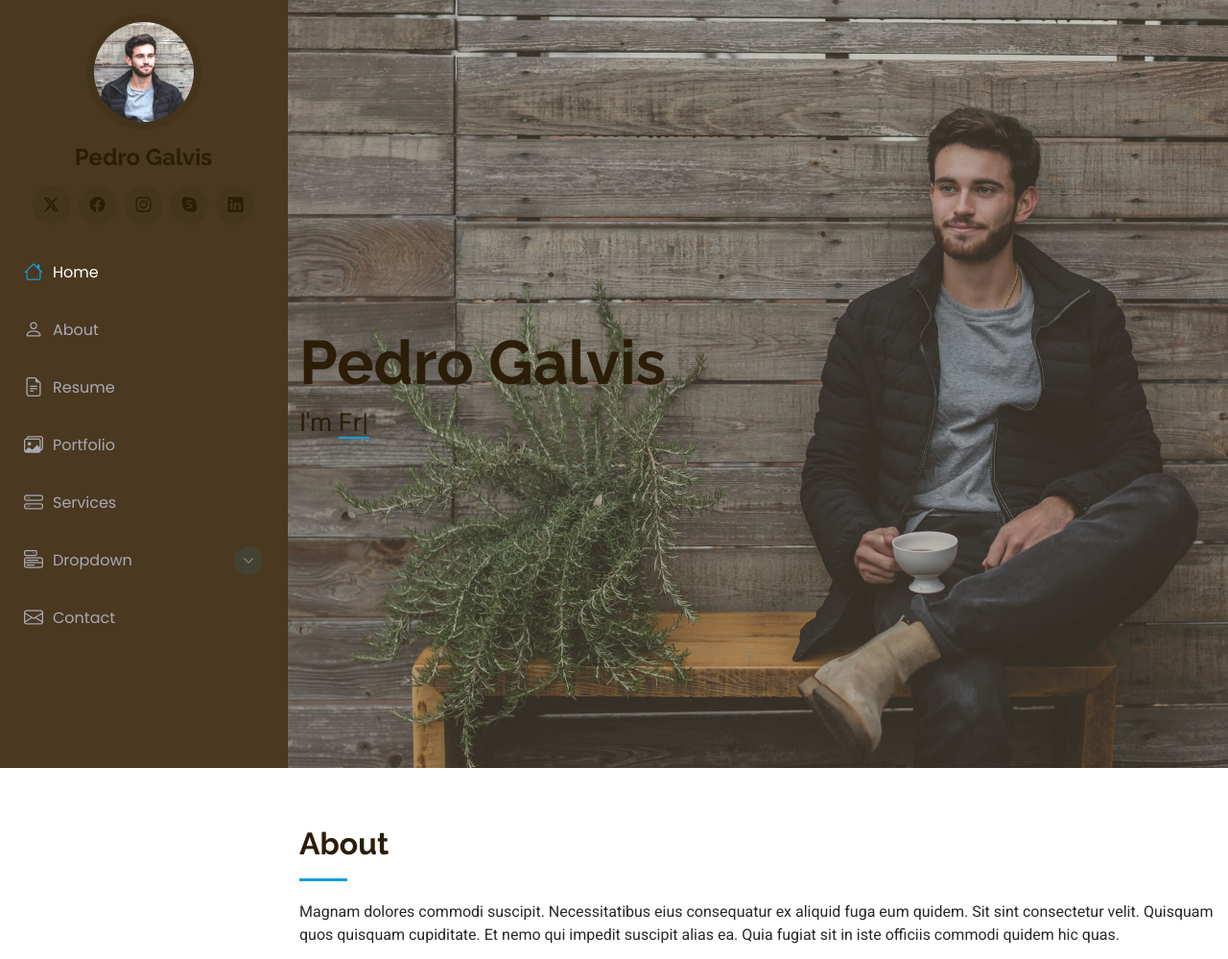
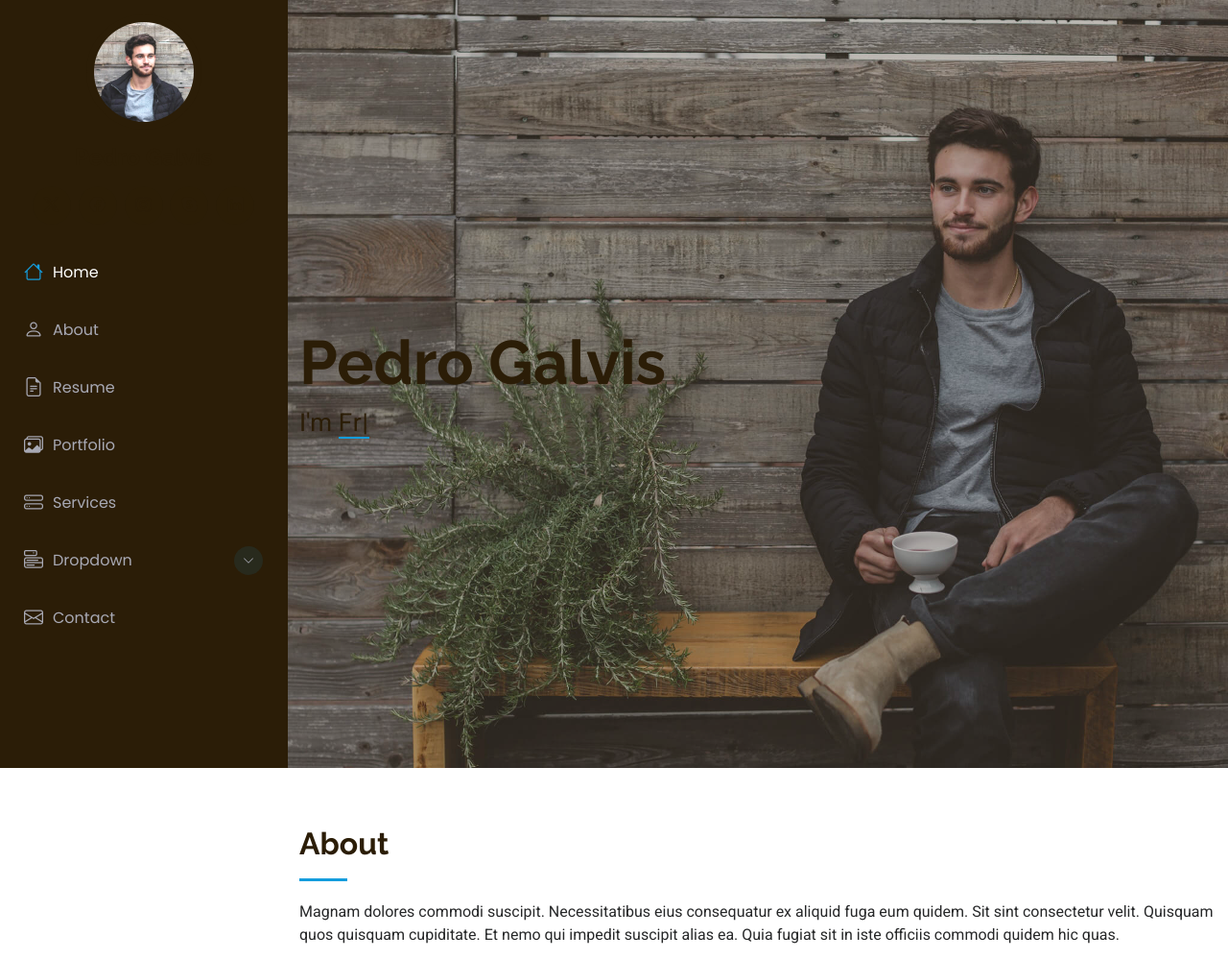
Before and after one commit to pedrogalvis/portfolio, a PHP site: page /index.html in a window 1280 px wide. Shown: the top 999 px of the page at 96% size. Run offline with PHP 8.4, Linux system fonts and the light colour scheme.

Commit message:
Update main.css

```diff
--- a/assets/css/main.css
+++ b/assets/css/main.css
@@ -34,7 +34,7 @@
 }
 
 .dark-background {
-  --background-color: #4A3820;
+  --background-color: #2B1D07;
   --default-color: #2B1D07;
   --heading-color: #2B1D07;
   --surface-color: #151f2b;
```
